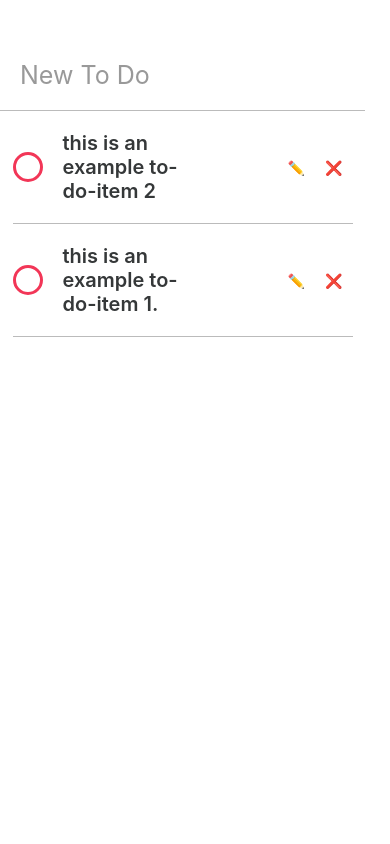
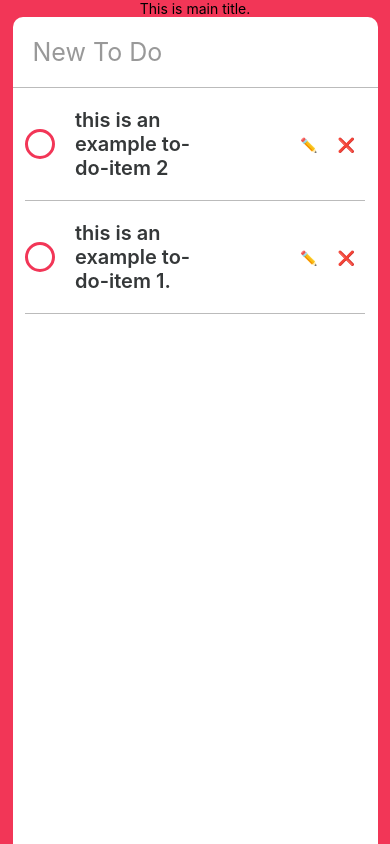
Before and after one commit to daengdaengLee/to-do-manager, a React Native app: screen / in a window 390 px wide. Built offline with nearby package versions, Linux system fonts and the light colour scheme.

Commit message:
BUG: MainTemplate 컴포넌트에서 props 형태 잘못 받아온 부분 수정

```diff
--- a/App.js
+++ b/App.js
@@ -1,10 +1,12 @@
-import React from 'react';
-import { StyleSheet, Text, View } from 'react-native';
+import React, { Component } from 'react';
+import { StyleSheet } from 'react-native';
 import uuidv1 from 'uuid/v1';
 
+import MainTemplate from './components/templates/MainTemplate';
 import ToDosCard from './components/organisms/ToDosCard';
+import MyText from './components/atoms/MyText';
 
-export default class App extends React.Component {
+class App extends Component {
 
   constructor(props) {
     super(props);
@@ -34,17 +36,19 @@ export default class App extends React.Component {
     const { _toggleComplete, _deleteItem, _updateToDo, _controlNewToDo, _addToDo } = this;
     const { toDos, newToDo } = this.state;
     return (
-      <View style={styles.container}>
-        <ToDosCard
+      <MainTemplate
+        isLoading={false}
+        mainTitle={<MyText>This is main title.</MyText>}
+        mainContent={<ToDosCard
           newToDo={newToDo}
+          toDos={toDos}
           onChangeText={_controlNewToDo}
           onSubmitEditing={_addToDo}
-          toDos={toDos}
           toggleComplete={_toggleComplete}
           deleteItem={_deleteItem}
           updateToDo={_updateToDo}
-        />
-      </View>
+        />}
+      />
     );
   }
 
@@ -111,10 +115,4 @@ export default class App extends React.Component {
 
 }
 
-const styles = StyleSheet.create({
-  container: {
-    marginTop: 40,
-    flex: 1,
-    backgroundColor: '#fff',
-  },
-});
+export default App;
--- a/components/templates/MainTemplate/index.js
+++ b/components/templates/MainTemplate/index.js
@@ -6,20 +6,20 @@ import MyView from '../../atoms/MyView';
 import MyStatusBar from '../../atoms/MyStatusBar';
 import MyAppLoading from '../../atoms/MyAppLoading';
 
-function MainTemplate({ MainTitle, MainContent, isLoading }) {
+function MainTemplate({ mainTitle, mainContent, isLoading }) {
   if(isLoading) return <MyAppLoading />;
   return (
     <MyView styleNames={['toDoAppContainer']}>
       <MyStatusBar />
-      <MainTitle />
-      <MainContent />
+      {mainTitle}
+      {mainContent}
     </MyView>
   );
 }
 
 MainTemplate.propTypes = {
-  MainTemplate: PropTypes.oneOfType([PropTypes.node, PropTypes.element]).isRequired,
-  MainContent: PropTypes.oneOfType([PropTypes.node, PropTypes.element]).isRequired,
+  mainTitle: PropTypes.oneOfType([PropTypes.node, PropTypes.element]).isRequired,
+  mainContent: PropTypes.oneOfType([PropTypes.node, PropTypes.element]).isRequired,
   isLoading: PropTypes.bool.isRequired,
 };
 
```
